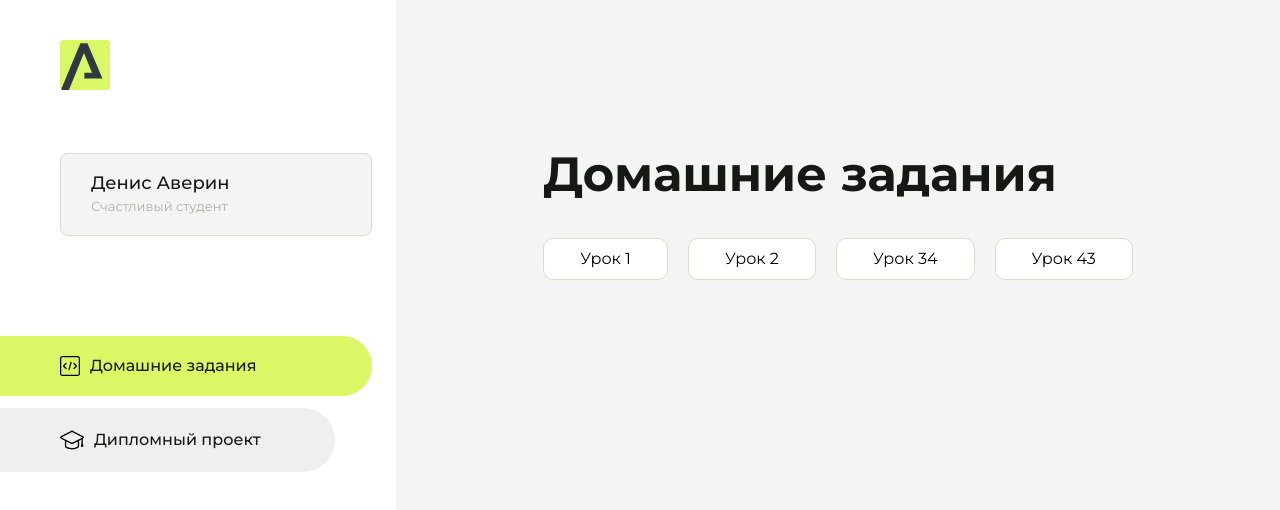
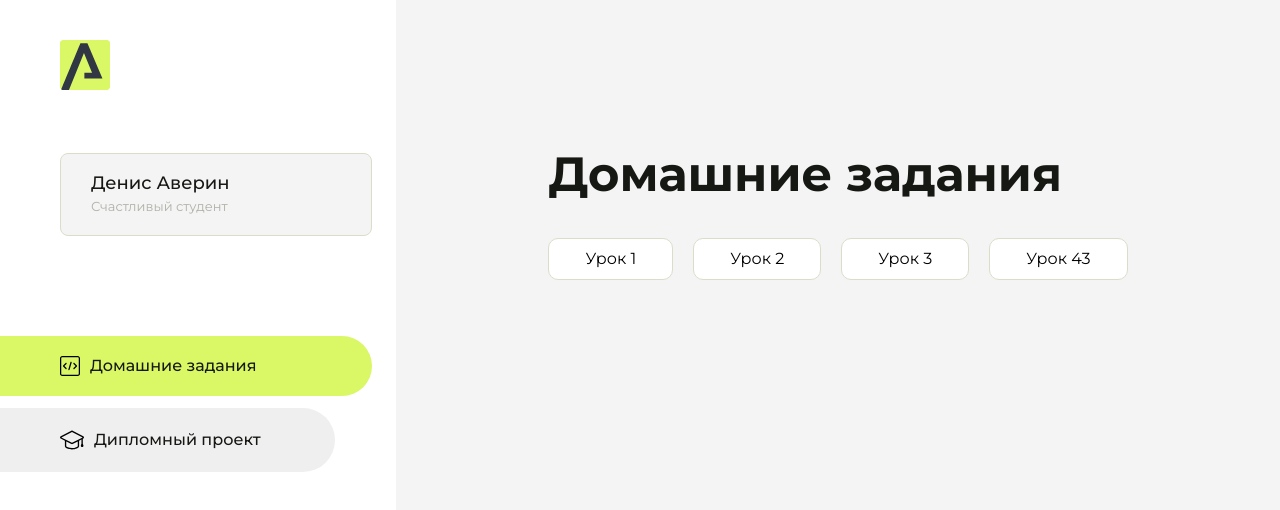
Before and after one commit to Denonisiy/homework, a plain HTML site: page index.html in a window 1280 px wide. Drawn offline with Linux system fonts and the light colour scheme.

Commit message:
Update index.html

```diff
--- a/index.html
+++ b/index.html
@@ -99,7 +99,7 @@
                          <a href="dz-2/index.html">Урок 2</a>
                     </li>
                     <li class="content__list-item">
-                         <a href="dz-/index.html">Урок 34</a>
+                         <a href="dz-3/index.html">Урок 3</a>
                     </li>
                     <li class="content__list-item">
                          <a href="dz-1/index.html">Урок 43</a>
```
